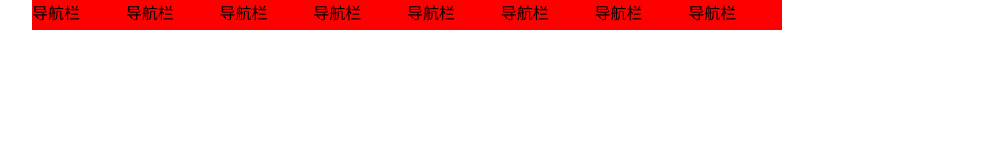
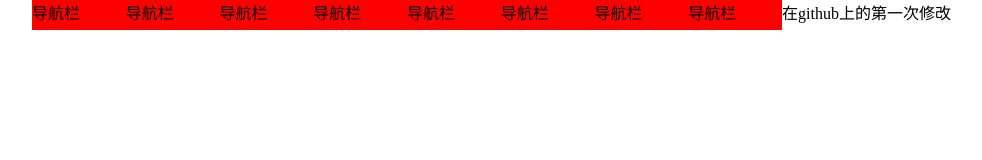
Before and after one commit to XiongUp123/MyEntrepot, a plain HTML site: page navResponse.html in a window 1280 px wide. Shown: the whole page, without its empty margins (233-1215 px from the left). Drawn offline with Linux system fonts and the light colour scheme.

Commit message:
Update navResponse.html

```diff
--- a/navResponse.html
+++ b/navResponse.html
@@ -53,6 +53,7 @@
 
         </ul>
     </div>
+    <span>在github上的第一次修改</span>
 </body>
 
 </html>
```
